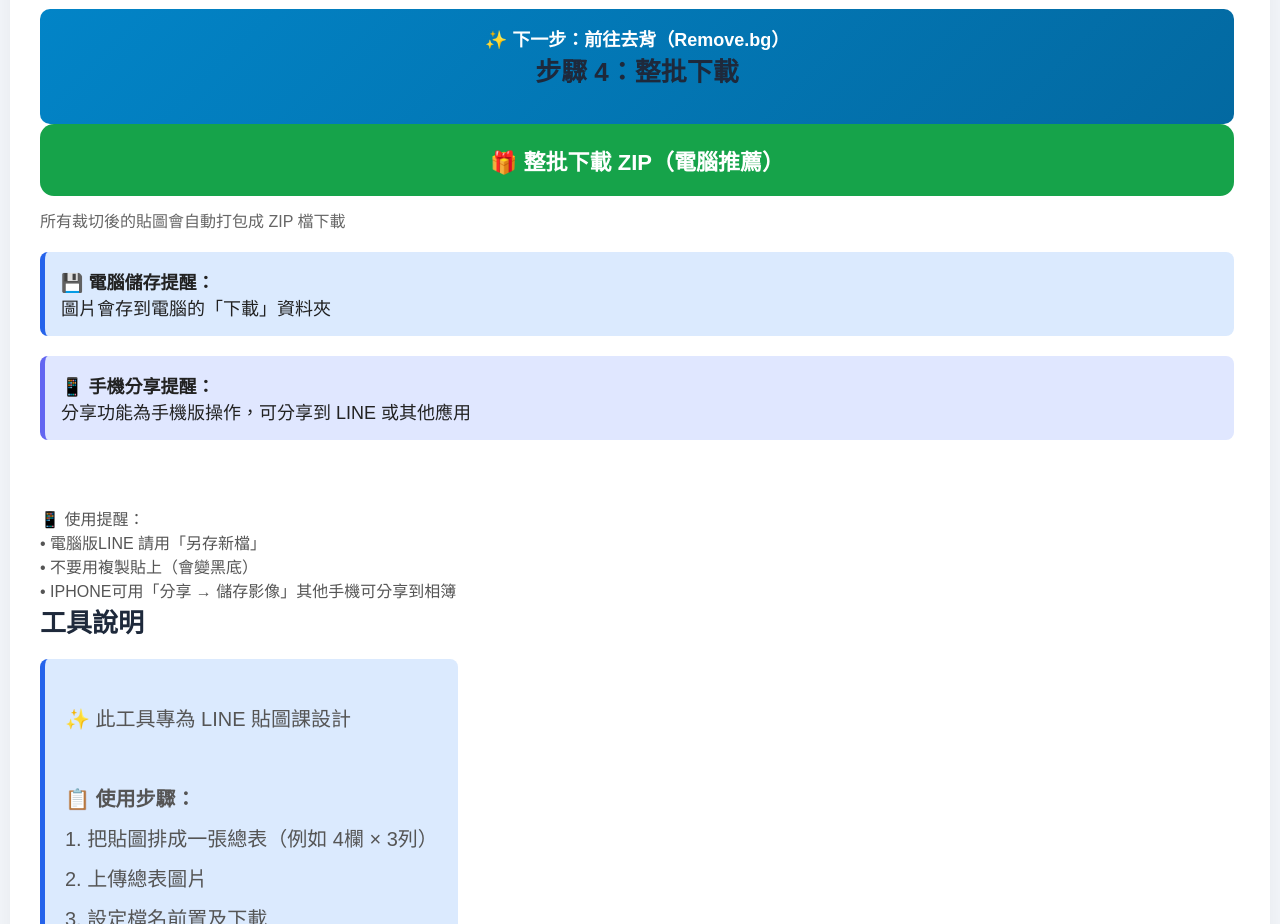
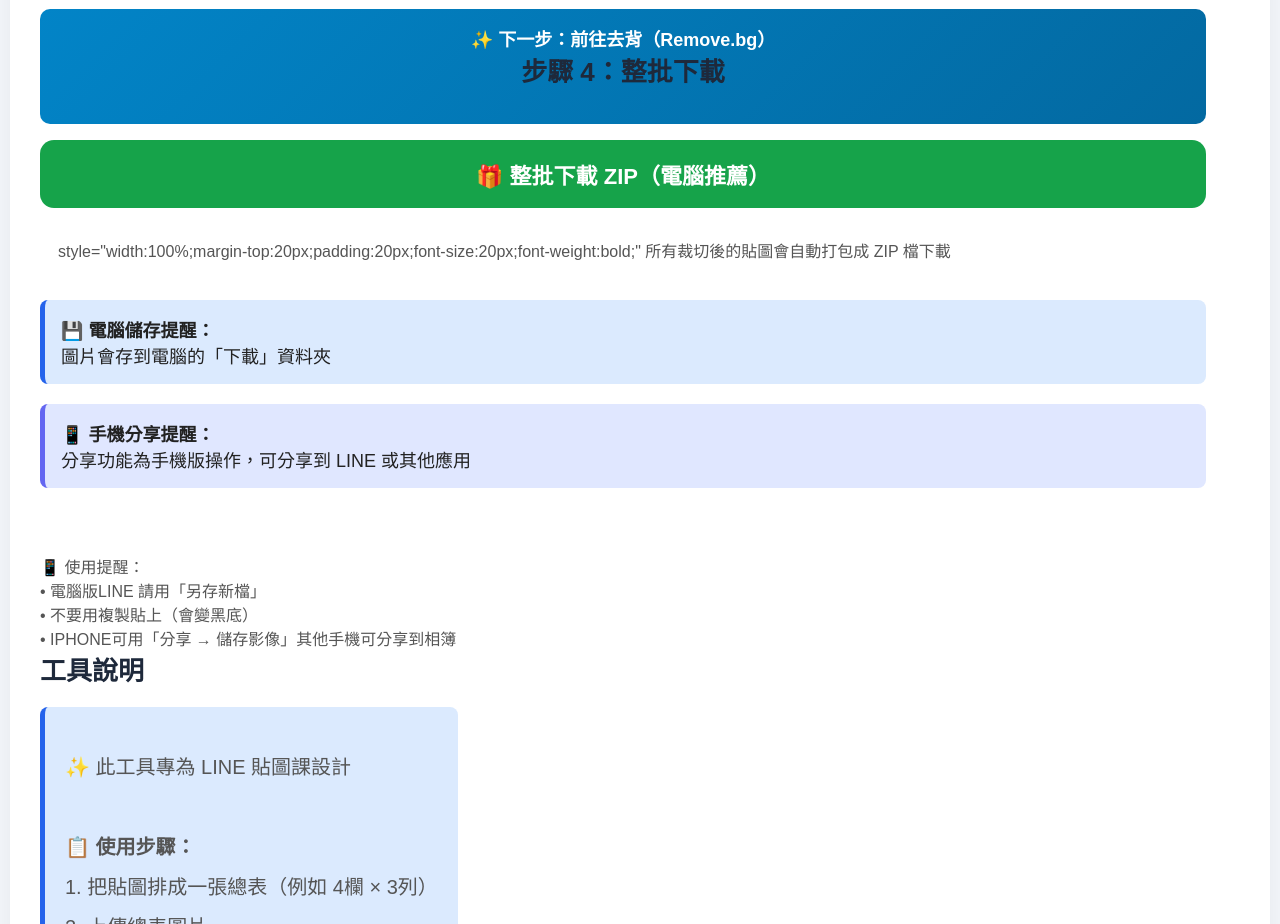
Before and after one commit to newbieteacher/linetools1, a plain HTML site: page index.html in a window 1280 px wide. Shown: the part 1540-2464 px from the top of the page. Drawn offline with nearby package versions, Linux system fonts and the light colour scheme.

Commit message:
Add files via upload

```diff
--- a/index.html
+++ b/index.html
@@ -173,14 +173,18 @@
 style="width:100%;margin-top:12px;padding:16px;background:linear-gradient(135deg,#0284c7,#0369a1);color:white;border:none;border-radius:10px;font-size:18px;font-weight:bold;">
   ✨ 下一步：前往去背（Remove.bg）
 
-   <h2>步驟 4：整批下載</h2>
-      <button class="btn-success" onclick="downloadZip()" style="width:100%">
-        🎁 整批下載 ZIP（電腦推薦）
-      </button>
-      <div class="input-helper" style="margin-top:12px">
-        所有裁切後的貼圖會自動打包成 ZIP 檔下載
-      </div>
+ <h2>步驟 4：整批下載</h2>
+
+<button class="btn-success" onclick="downloadZip()"
+style="width:100%;margin-top:16px;padding:18px;">
+🎁 整批下載 ZIP（電腦推薦）
 </button>
+
+<div class="input-helper"
+style="width:100%;margin-top:12px;padding:18px;color:#555;">
+style="width:100%;margin-top:20px;padding:20px;font-size:20px;font-weight:bold;"
+所有裁切後的貼圖會自動打包成 ZIP 檔下載
+</div>
 
 
       </div>
```
